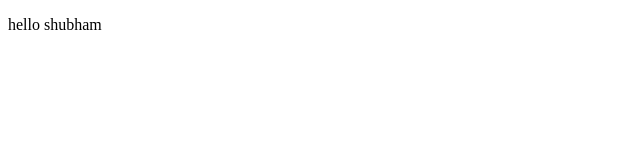
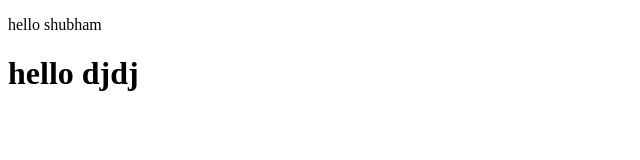
Before and after one commit to Shubham-1605/Event_Reminder, a plain HTML site: page index.html in a window 1280 px wide. Shown: the whole page, without its empty margins (0-640 px from the left). Drawn offline with Linux system fonts and the light colour scheme.

Commit message:
updated html

```diff
--- a/index.html
+++ b/index.html
@@ -7,5 +7,6 @@
 </head>
 <body>
     <p>hello shubham</p>
+    <h1>hello djdj</h1>
 </body>
 </html>
```
